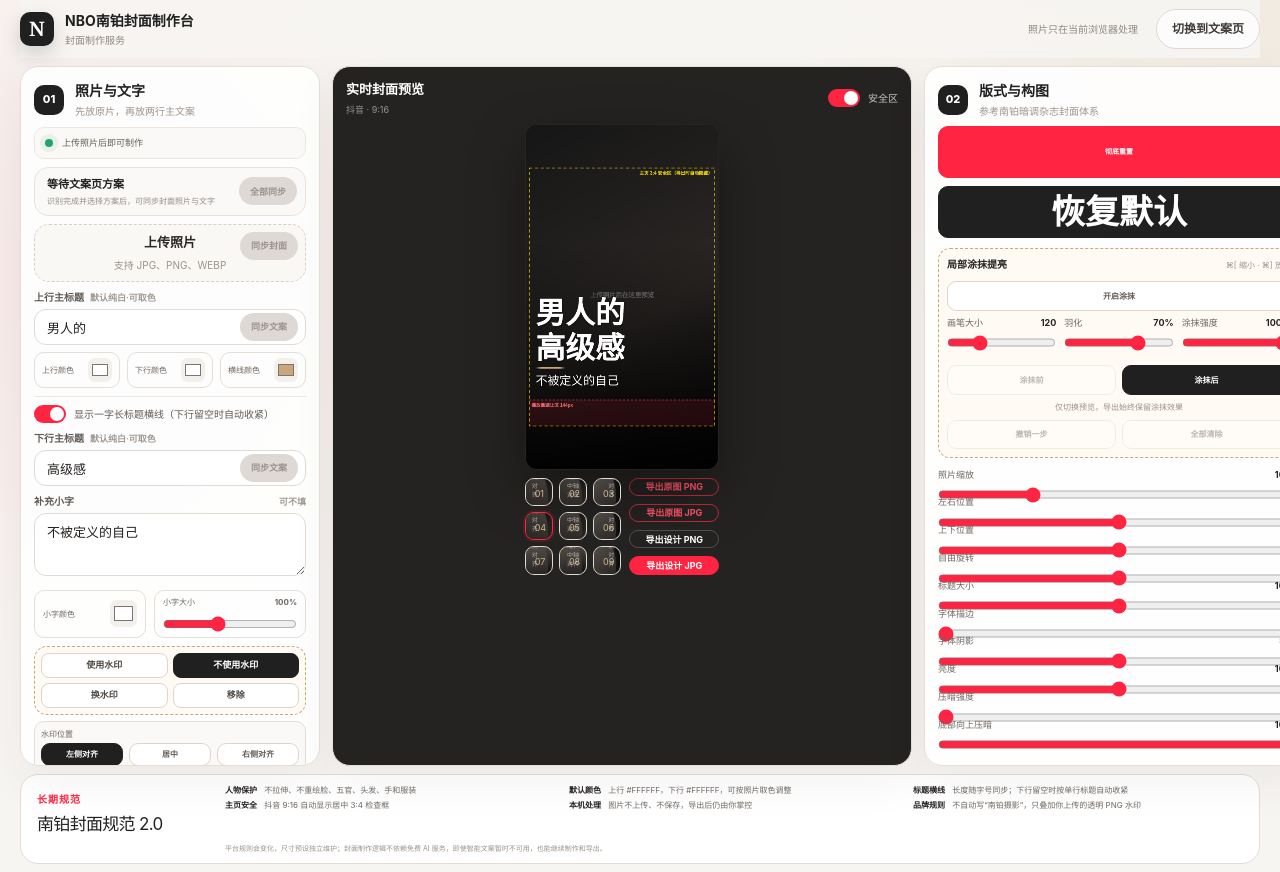
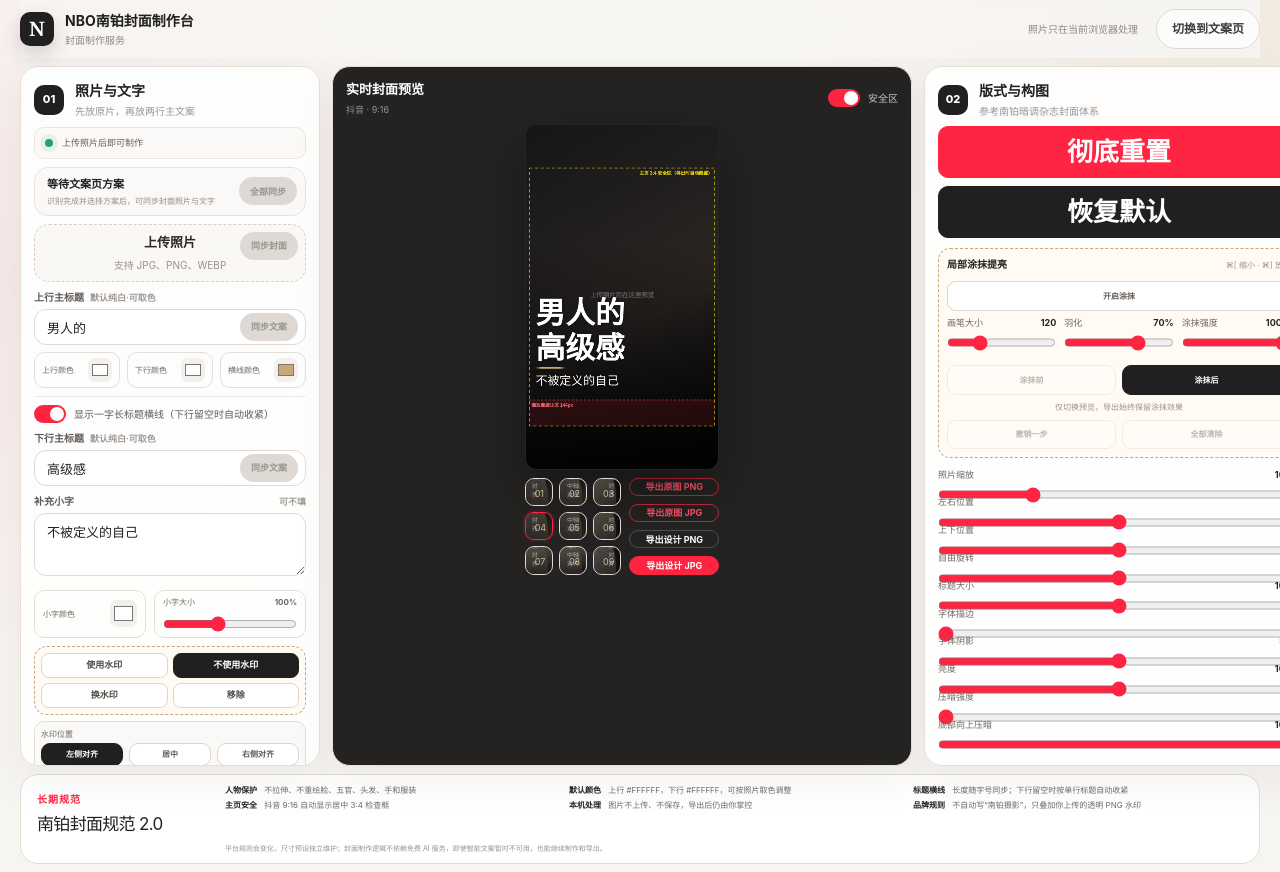
Before and after one commit to wdmm630202/nbo-cover-copy, a Next.js app: page /cover in a window 1280 px wide. Shown: the top 872 px of the page. Built offline with nearby package versions, Linux system fonts and the light colour scheme.

Commit message:
size reset button labels consistently

```diff
--- a/app/globals.css
+++ b/app/globals.css
@@ -483,9 +483,9 @@ body {
 .studio-memory > div > button:last-child { grid-column: 1 / -1; }
 .studio-memory b { color: #625b55; font-size: 9px; }
 .studio-memory button { min-height: 28px; padding: 0 9px; border: 1px solid #ddd5cd; border-radius: 8px; background: #fff; color: #514a44; font-size: 8px; font-weight: 750; cursor: pointer; }
-.studio-factory-reset, .studio-reset { width: 100%; min-height: 34px; border-radius: 8px; font-size: 7px; font-weight: 700; cursor: pointer; }
+.studio-factory-reset, .studio-reset { width: 100%; min-height: 34px; border-radius: 8px; font-size: 17px; line-height: 1; font-weight: 700; cursor: pointer; }
 .studio-factory-reset { margin-bottom: 8px; border: 1px solid var(--red); background: var(--red); color: #fff; }
-.studio-reset { border: 1px solid #202020; background: #202020; color: #fff; font-size: 22px; line-height: 1; }
+.studio-reset { border: 1px solid #202020; background: #202020; color: #fff; }
 .studio-left-watermark-controls { margin-top: 8px; padding: 8px; display: grid; gap: 8px; border: 1px solid #e5ded7; border-radius: 10px; background: #faf9f7; }
 .studio-subtitle-tools { margin-top: 8px; display: grid; grid-template-columns: 112px 1fr; gap: 8px; }
 .studio-subtitle-tools label { min-height: 45px; padding: 8px 10px; display: flex; align-items: center; justify-content: space-between; gap: 8px; border: 1px solid #e5ded7; border-radius: 10px; color: #6e6761; font-size: 8px; }
@@ -1148,7 +1148,7 @@ body {
   .studio-design { display: flex; flex-direction: column; }
   .studio-design .studio-panel-heading { margin-bottom: 7px; }
   .studio-design > .studio-factory-reset, .studio-design > .studio-reset { min-height: 52px; border-radius: 10px; }
-  .studio-design > .studio-reset { font-size: 34px; }
+  .studio-design > .studio-factory-reset, .studio-design > .studio-reset { font-size: 26px; }
   .studio-design > .studio-reset { margin-bottom: 10px; }
   .studio-template-grid { width: 100%; height: auto; aspect-ratio: 1; gap: 6px; }
   .studio-template { min-height: 0; aspect-ratio: 1; padding: 6px; border-radius: 9px; }
```
Also changed, not shown: 1 other file (tests, documents, lock files or other folders).
